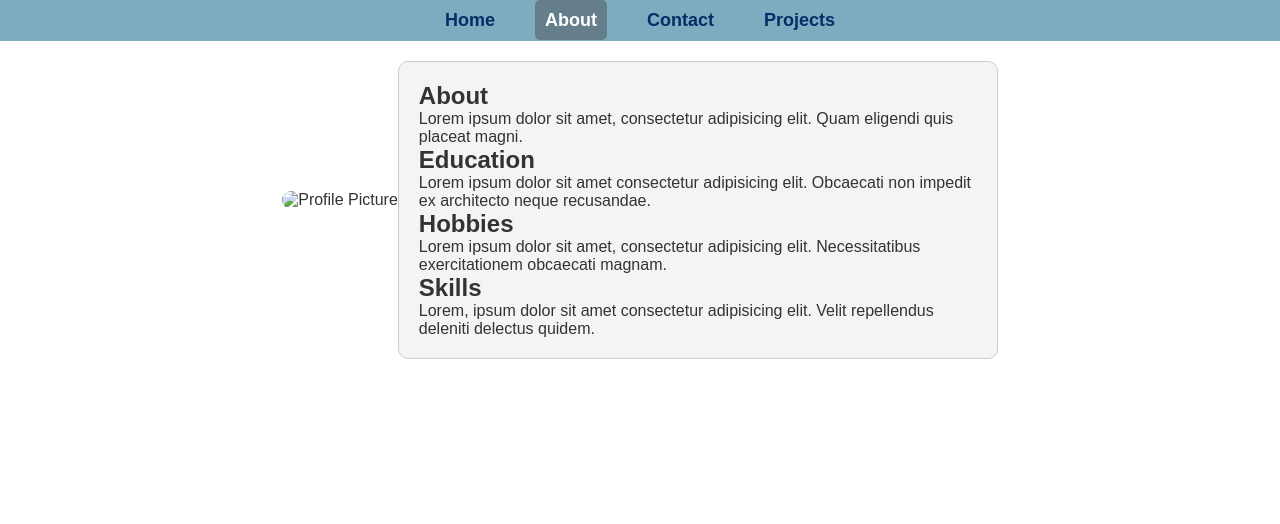
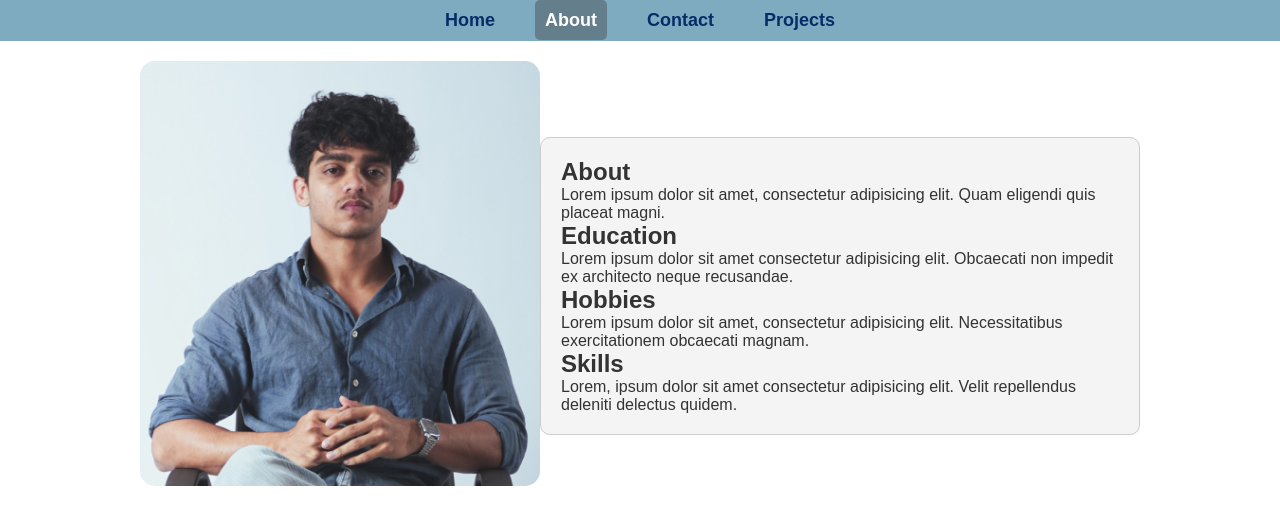
Before and after one commit to shaan871/shaan.github.io, a plain HTML site: page about.html in a window 1280 px wide. Drawn offline with Linux system fonts and the light colour scheme.

Commit message:
Update about.html

```diff
--- a/about.html
+++ b/about.html
@@ -20,7 +20,7 @@
 
   <main>
     <section id="image">
-      <img src="img/shaan.jpg" alt="Profile Picture">
+      <img src="images/shaan.jpg" alt="Profile Picture">
     </section>
 
     <section id="content">
```
